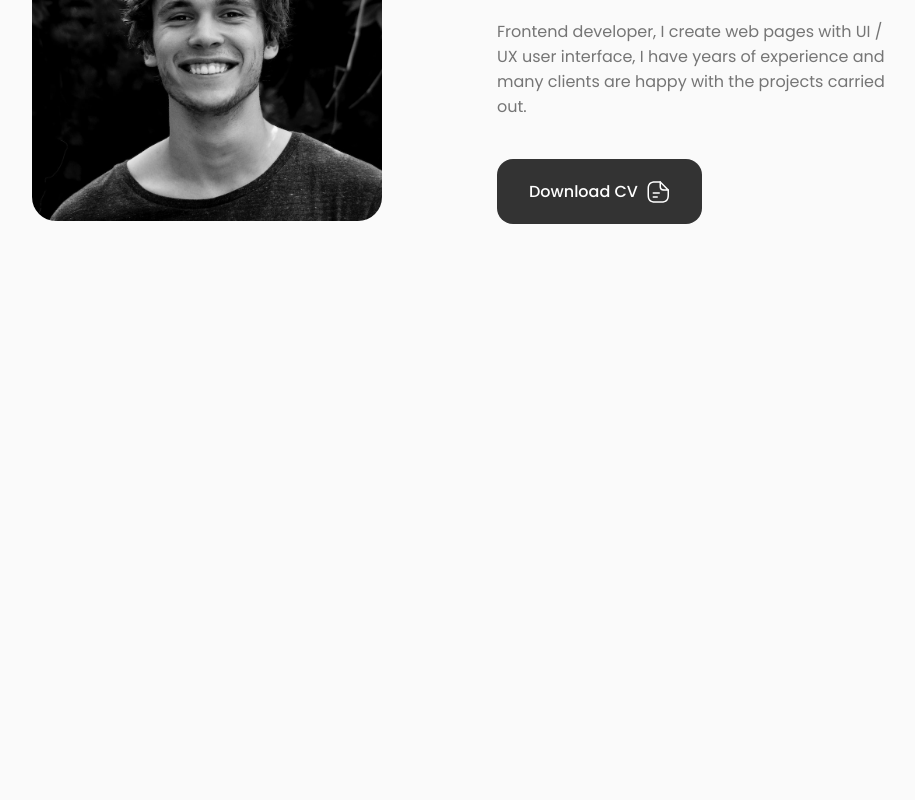
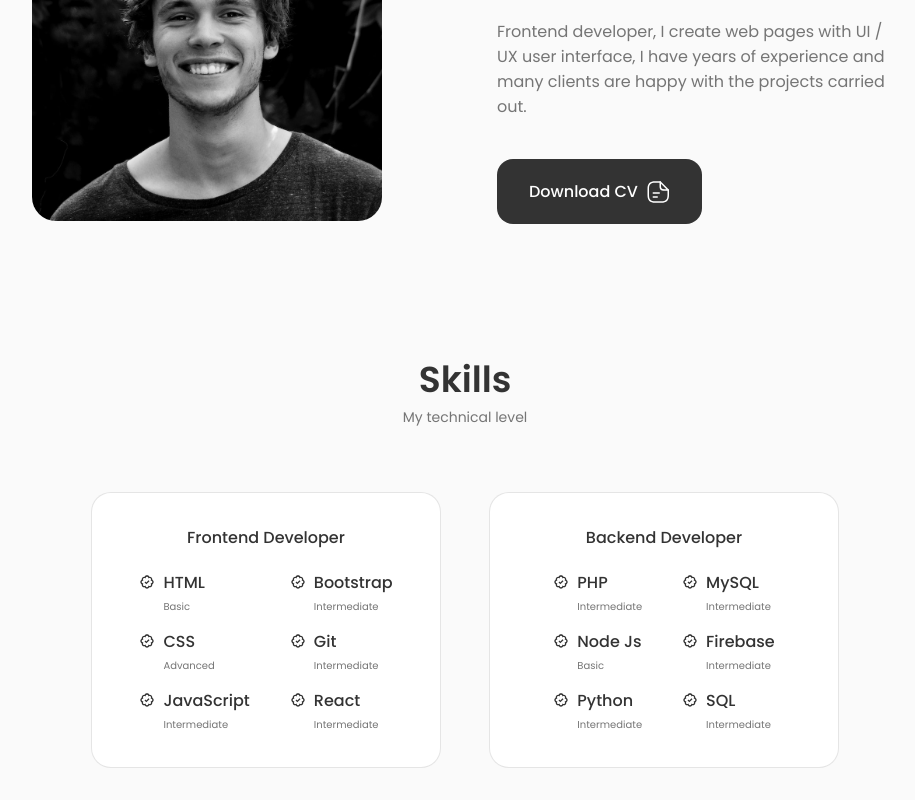
Before and after one commit to alterproger/portfolio, a Next.js app: page / in a window 1280 px wide. Shown: the part 1035-1835 px from the top of the page, without its empty margins (175-1090 px from the left). Before the commit the page ends 1291 px from the top, so only its background shows below. Built offline with nearby package versions, Linux system fonts and the light colour scheme.

Commit message:
feat: create skills section

```diff
--- a/src/app/page.tsx
+++ b/src/app/page.tsx
@@ -1,10 +1,11 @@
-import { About, Hero } from '@/sections/sections';
+import { About, Hero, Skills } from '@/sections/sections';
 
 export default function Home() {
   return (
     <main>
       <Hero />
       <About />
+      <Skills />
     </main>
   );
 }
--- a/src/sections/sections.tsx
+++ b/src/sections/sections.tsx
@@ -1,2 +1,3 @@
 export { About } from './about/about';
 export { Hero } from './hero/hero';
+export { Skills } from './skills/skills';
--- /dev/null
+++ b/src/sections/skills/libs/constants.ts
@@ -0,0 +1,63 @@
+const FRONTEND_SKILLS = [
+  [
+    {
+      name: 'HTML',
+      level: 'Basic',
+    },
+    {
+      name: 'CSS',
+      level: 'Advanced',
+    },
+    {
+      name: 'JavaScript',
+      level: 'Intermediate',
+    },
+  ],
+  [
+    {
+      name: 'Bootstrap',
+      level: 'Intermediate',
+    },
+    {
+      name: 'Git',
+      level: 'Intermediate',
+    },
+    {
+      name: 'React',
+      level: 'Intermediate',
+    },
+  ],
+];
+
+const BACKEND_SKILLS = [
+  [
+    {
+      name: 'PHP',
+      level: 'Intermediate',
+    },
+    {
+      name: 'Node Js',
+      level: 'Basic',
+    },
+    {
+      name: 'Python',
+      level: 'Intermediate',
+    },
+  ],
+  [
+    {
+      name: 'MySQL',
+      level: 'Intermediate',
+    },
+    {
+      name: 'Firebase',
+      level: 'Intermediate',
+    },
+    {
+      name: 'SQL',
+      level: 'Intermediate',
+    },
+  ],
+];
+
+export { BACKEND_SKILLS, FRONTEND_SKILLS };
--- /dev/null
+++ b/src/sections/skills/skills.tsx
@@ -0,0 +1,29 @@
+import clsx from 'clsx';
+import { SkillList } from './components/components';
+import { BACKEND_SKILLS, FRONTEND_SKILLS } from './libs/constants';
+import styles from './styles.module.scss';
+
+const Skills = () => {
+  return (
+    <section
+      className={clsx('section', styles['skills'])}
+      id="skills"
+    >
+      <h2 className="section-title">Skills</h2>
+      <span className="section-subtitle">My technical level</span>
+
+      <div className={clsx('container grid', styles['container'])}>
+        <SkillList
+          title="Frontend Developer"
+          skills={FRONTEND_SKILLS}
+        />
+        <SkillList
+          title="Backend Developer"
+          skills={BACKEND_SKILLS}
+        />
+      </div>
+    </section>
+  );
+};
+
+export { Skills };
--- /dev/null
+++ b/src/sections/skills/styles.module.scss
@@ -0,0 +1,14 @@
+.container {
+  grid-template-columns: repeat(2, 350px);
+  column-gap: 3rem;
+  justify-content: center;
+
+  @media (width < 992px) {
+    grid-template-columns: max-content;
+    row-gap: 2rem;
+  }
+
+  @media (width < 576px) {
+    grid-template-columns: 1fr;
+  }
+}
```
